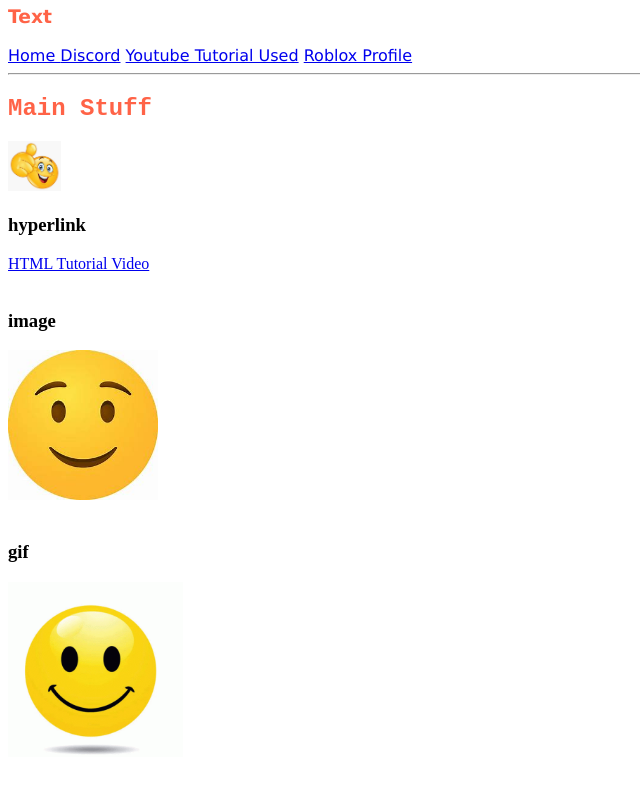
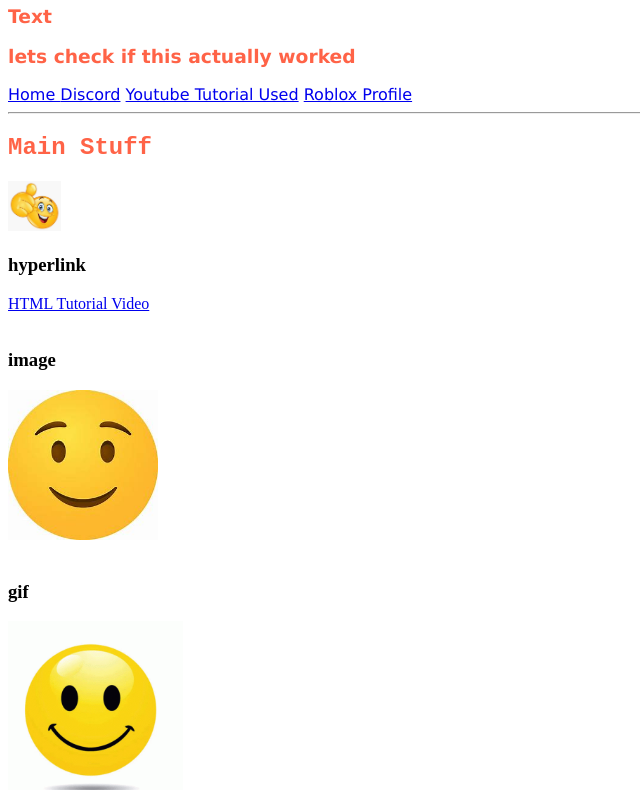
Before and after one commit to fridgedoors/website-demo, a plain HTML site: page index.html in a window 1280 px wide. Shown: the part 75-865 px from the top of the page, without its empty margins (0-640 px from the left). Drawn offline with Linux system fonts and the light colour scheme.

Commit message:
Your commit message

```diff
--- a/index.html
+++ b/index.html
@@ -11,6 +11,7 @@
     <header style="color: tomato; font-family: 'Lucida Sans', 'Lucida Sans Regular', 'Lucida Grande', 'Lucida Sans Unicode', Geneva, Verdana, sans-serif;">
         <h1>Html Site</h1>
         <h3> Text</h3>
+        <h3>lets check if this actually worked</h3>
         <a href="index.html" target="_blank"> Home </a>
         <a href="https://discord.gg/GW3J5SGq5H" target="_blank">Discord</a>
         <a href="https://www.youtube.com/watch?v=HGTJBPNC-Gw" target="_blank">Youtube Tutorial Used</a>
```
